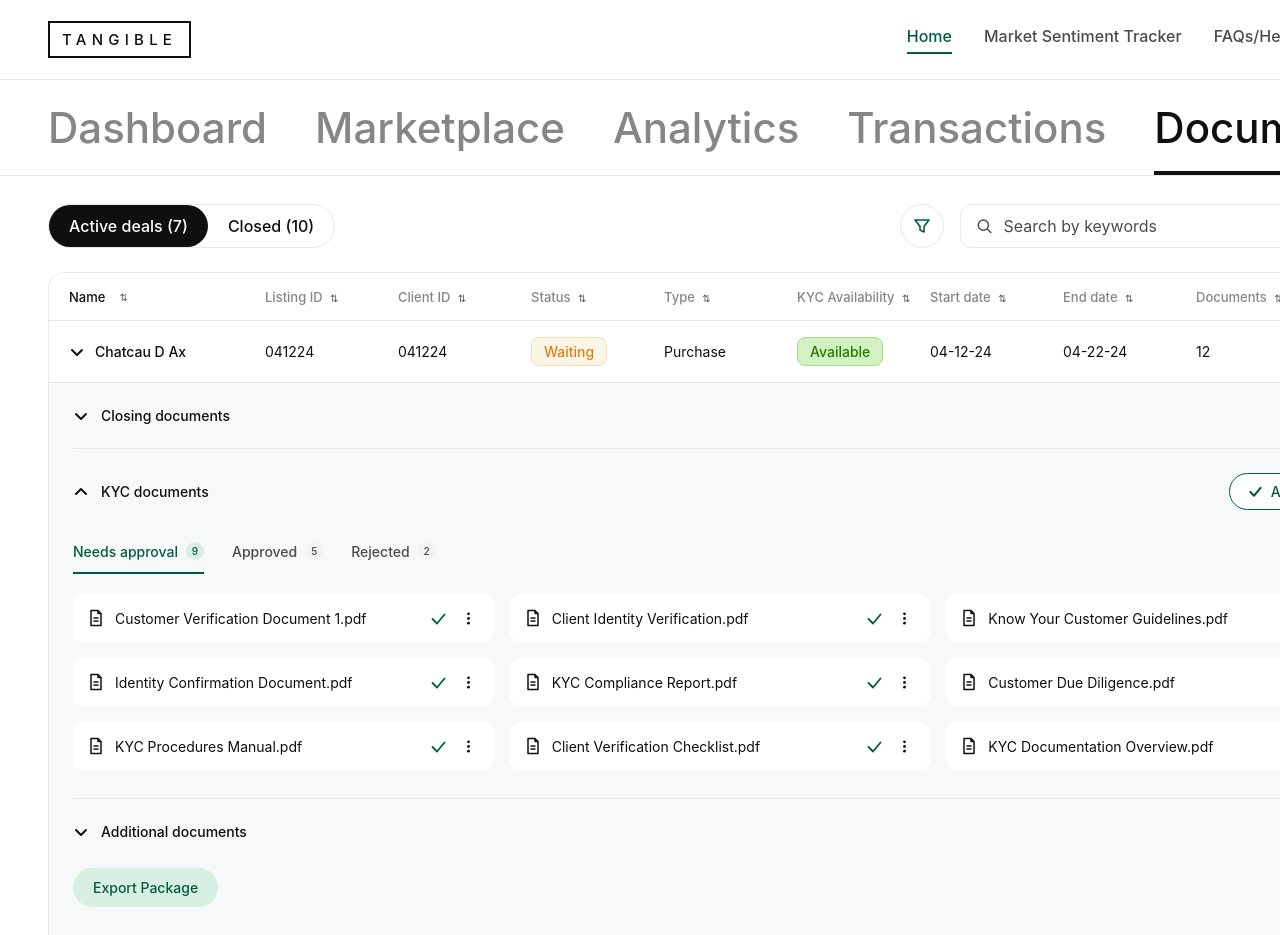
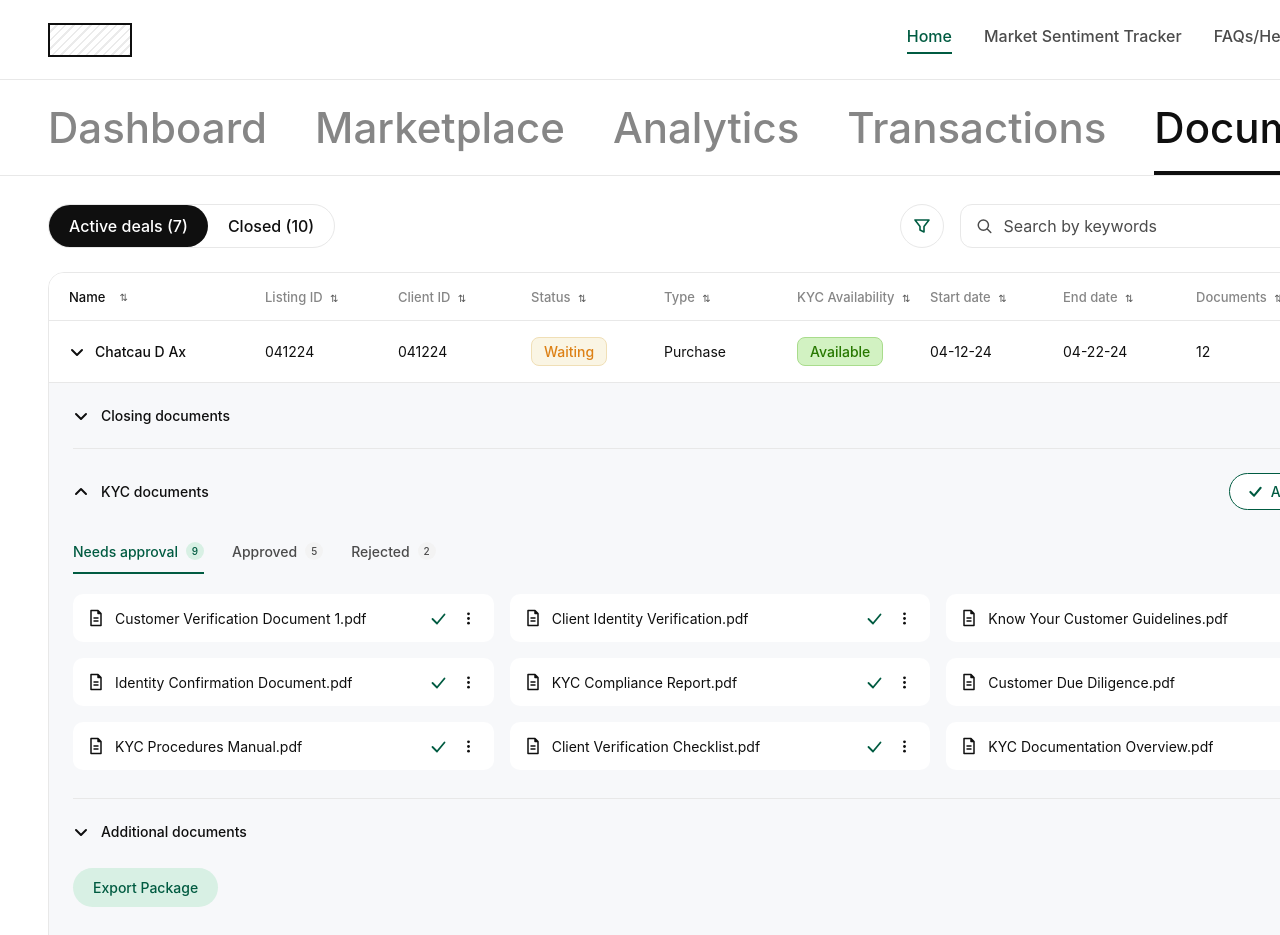
Before and after one commit to RailyRina/railyrina.github.io, a plain HTML site: page tangible-documents.html in a window 1280 px wide. Shown: the top 935 px of the page. Drawn offline with Linux system fonts and the light colour scheme; a web font is replaced by a local one.

Commit message:
NDA: client wordmark blanked in the finance prototype, cover and hero mockup
Co-Authored-By: Claude Opus 5 <noreply@anthropic.com>

```diff
--- a/tangible-documents.html
+++ b/tangible-documents.html
@@ -3,7 +3,7 @@
 <head>
 <meta charset="UTF-8">
 <meta name="viewport" content="width=device-width, initial-scale=1.0">
-<title>TANGIBLE — Documents</title>
+<title>Documents — prototype</title>
 <link href="https://api.fontshare.com/v2/css?f[]=general-sans@400,500&display=swap" rel="stylesheet">
 <style>
   :root{
@@ -28,7 +28,7 @@
 
   /* ---------- top bar ---------- */
   .topbar{height:80px;display:flex;align-items:center;padding:0 48px;border-bottom:1px solid var(--border)}
-  .logo{border:2px solid var(--ink);padding:7px 12px;font-weight:500;letter-spacing:.35em;font-size:15px}
+  .logo{width:84px;height:34px;border:2px solid var(--ink);background:repeating-linear-gradient(135deg,transparent 0 4px,rgba(0,0,0,.08) 4px 6px)}   /* NDA: hatched blank where the wordmark was */
   .topnav{margin-left:auto;display:flex;gap:32px;font-weight:500}
   .topnav a{color:var(--gray2);text-decoration:none;padding-bottom:6px}
   .topnav a.active{color:var(--green);border-bottom:2px solid var(--green)}
@@ -153,7 +153,7 @@
 <div class="page">
 
   <div class="topbar">
-    <div class="logo">TANGIBLE</div>
+    <div class="logo" aria-label="Client logo hidden"></div>   <!-- NDA: the wordmark is blanked, the box keeps its footprint -->
     <nav class="topnav">
       <a href="#" class="active">Home</a>
       <a href="#">Market Sentiment Tracker</a>
```
Also changed, not shown: kyc-case-ru.html (+1 -1 lines), kyc-case.html (+1 -1 lines), assets/home/covers/tangible.jpg, assets/home/mockups/tangible.png, 1 other file.
